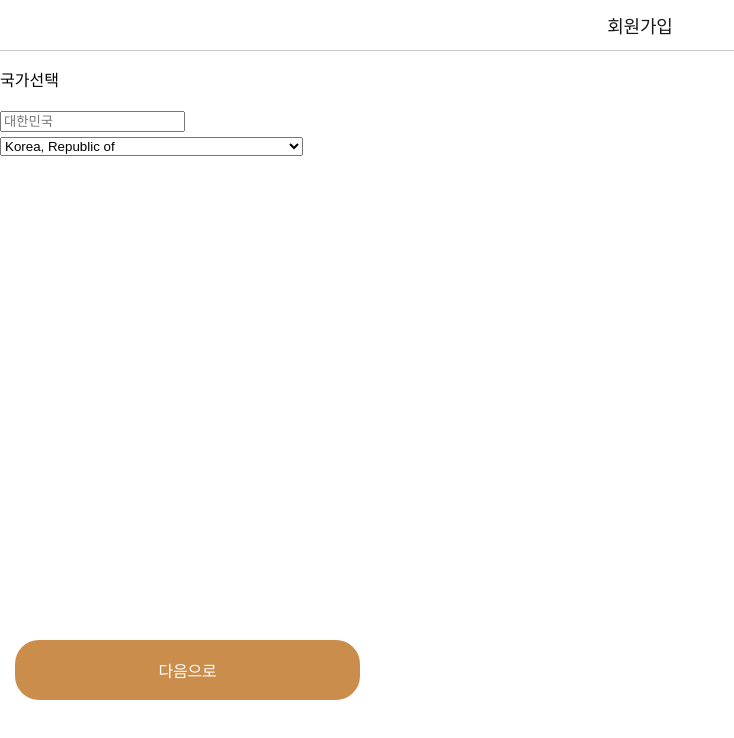
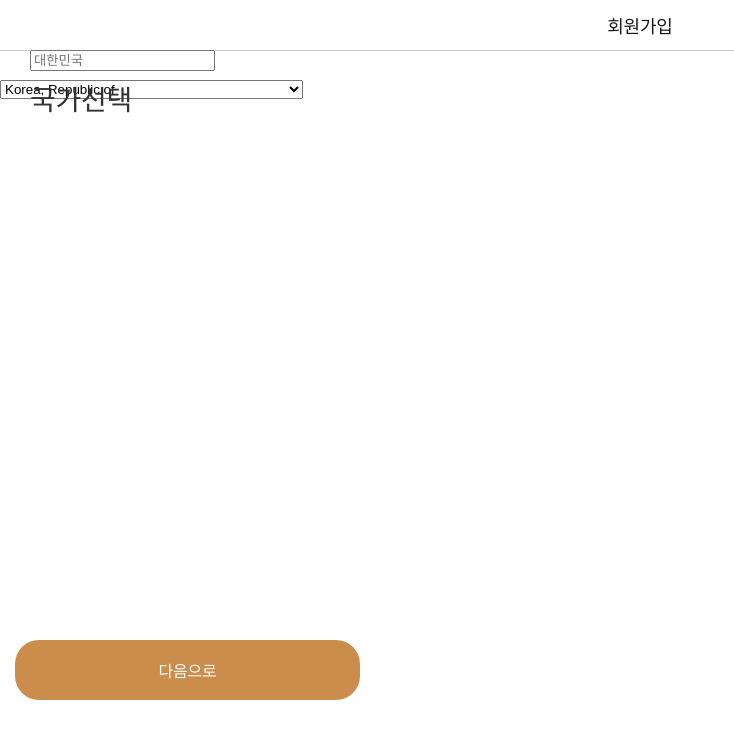
Before and after one commit to depromeet/warming-up-team7-front, a website: page app/nation.html in a window 1280 px wide. Shown: the whole page, without its empty margins (0-734 px from the left). Drawn offline with Linux system fonts and the light colour scheme.

Commit message:
회원가입 재수정

```diff
--- a/app/nation.html
+++ b/app/nation.html
@@ -14,7 +14,7 @@
                 <span class="title">회원가입</span>
             </div>
 
-        <p>국가선택</p>
+        <p class="nation_title">국가선택</p>
         <input class="nation_box" type="text" name="id" placeholder="대한민국"><br>
 
           <!--ISO-3166-1:Alpha-2 Codes-->
--- a/app/styles/index.css
+++ b/app/styles/index.css
@@ -187,9 +187,21 @@ html,body{
 
 .nation_box{
   outline-style: none;
+  position: absolute;
+  top:50px; left:30px;
 }
 
-
+.nation_title{
+  font-size: 28px;
+  font-weight: 500;
+  font-stretch: normal;
+  font-style: normal;
+  line-height: normal;
+  letter-spacing: -0.3px;
+  color: #333333;
+  position: absolute;
+  top:50px; left:30px;
+}
 /* .mdl-demo .mdl-layout__header-row {
   padding-left: 40px;
 }
```
